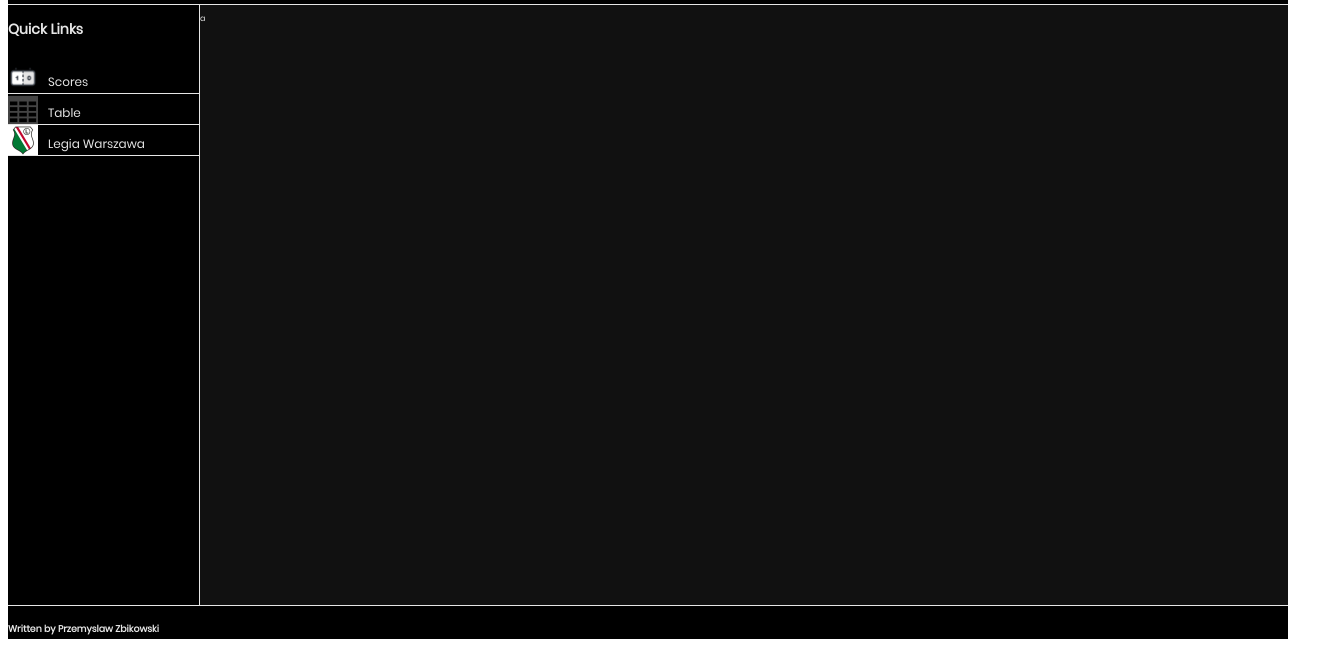
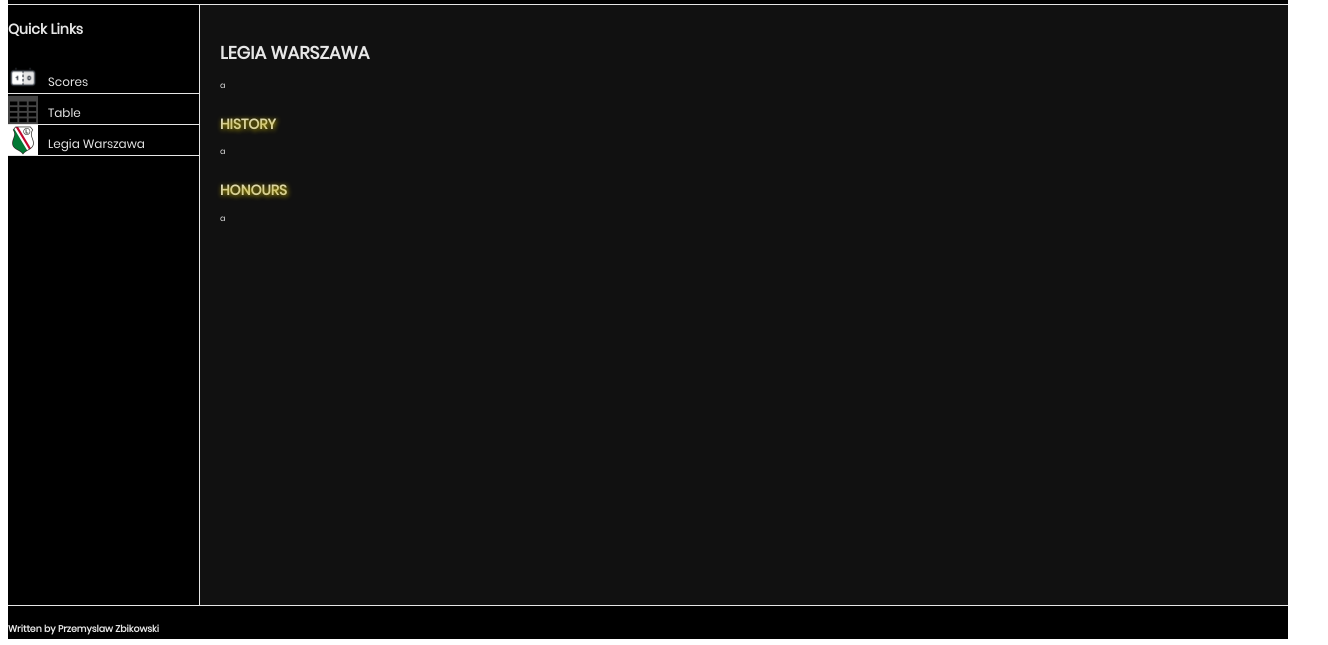
Before and after one commit to przemek89/PersonalBlogWebsite, a plain HTML site: page pages/legiaWarszawa.html in a window 1280 px wide. Shown: the part 203-848 px from the top of the page, 1328 px wide, since content can reach past the window. Drawn offline with Linux system fonts and the light colour scheme.

Commit message:
- added headers to articles - defined styles for headers in articles

```diff
--- a/pages/legiaWarszawa.html
+++ b/pages/legiaWarszawa.html
@@ -35,9 +35,16 @@
                     <a class="sideNavLink" href="../pages/legiaWarszawa.html">Legia Warszawa</a>
                 </div>
             </aside>
-            <article class="article">
-                <p>a</p>
-            </article>
+            <div class="article">
+                <article>
+                    <h1 class="articleHeader1">Legia Warszawa</h1>
+                    <p>a</p>
+                    <h2 class="articleHeader2">History</h2>
+                    <p>a</p>
+                    <h2 class="articleHeader2">Honours</h2>
+                    <p>a</p>
+                </article>
+            </div>
             <footer class="footer">
                 <h3 class="footerText">Written by Przemyslaw Zbikowski</h3>
             </footer>
--- a/styles/postStyles.css
+++ b/styles/postStyles.css
@@ -4,7 +4,31 @@
 }
 
 .article {
+    display: inline-block;
+    padding: 20px;
     font-family: Poppins;
     grid-area: main;
-    display: flex;
+    height: 100%;
+    width: 100%;
+    color: rgb(230, 230, 230);
 }
+
+.articleHeader1 {
+    background: rgb(230, 230, 230);
+    -webkit-background-clip: text;
+    -webkit-text-fill-color: transparent;
+    text-transform: uppercase;
+    width: 100%;
+    font-size: 2.2em;
+}
+
+.articleHeader2 {
+    padding-top: 10px;
+    background: rgb(230, 230, 230);
+    -webkit-background-clip: text;
+    -webkit-text-fill-color: transparent;
+    text-transform: uppercase;
+    text-shadow: 1px 1px 5px rgb(190, 170, 0);
+    width: 100%;
+    font-size: 1.75em;
+}
```
Also changed, not shown: pages/aboutMe.html (+13 -3 lines), pages/latestMatch.html (+8 -3 lines), pages/scores.html (+8 -3 lines), pages/table.html (+8 -3 lines).
